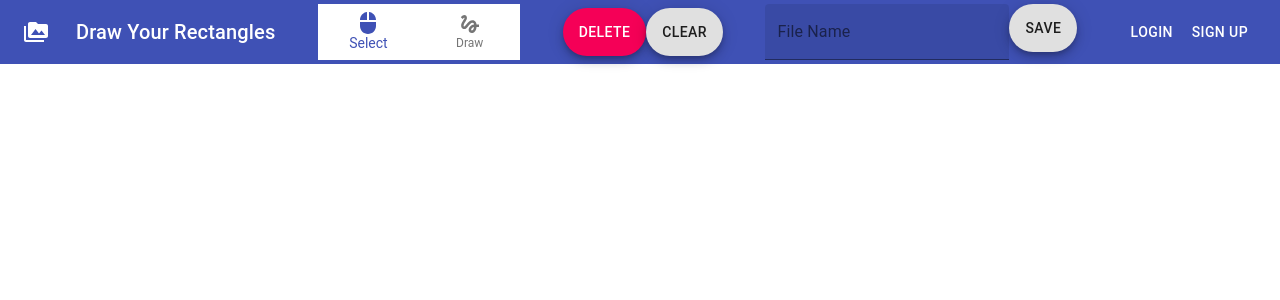
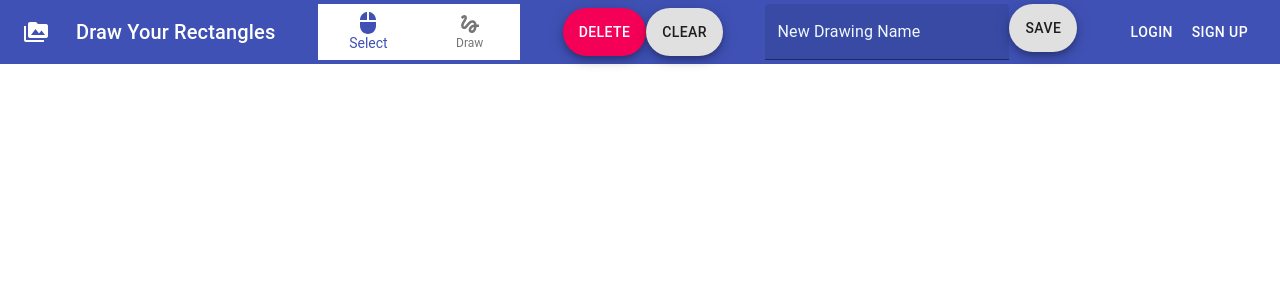
Before and after one commit to matthew-ardi/single-draw-app-reactdjango, a React (Create React App) app: page / in a window 1280 px wide. Shown: the top 300 px of the page. Built offline with nearby package versions, Linux system fonts and the light colour scheme.

Commit message:
clean up - text field

```diff
--- a/src/App.js
+++ b/src/App.js
@@ -108,6 +108,7 @@ const navigationUseStyles = makeStyles({
 });
 
 const textFieldUseStyles = makeStyles((theme) => ({
+  root: {},
   formField: {
     "& > *": {
       margin: theme.spacing(1),
@@ -1191,17 +1192,20 @@ const App = () => {
                 id="form"
                 noValidate
                 autoComplete="off"
-                className={textFieldClasses.root}
                 onSubmit={saveDrawings}
               >
                 {/* <label htmlFor="text">Drawing name: </label> */}
                 <TextField
-                  id="filled-disabled"
-                  label="File Name"
+                  id="standard-disabled"
+                  label="New Drawing Name"
                   variant="filled"
-                  InputPros={{
-                    className: textFieldClasses.input,
+                  className={textFieldClasses.root}
+                  InputLabelProps={{
+                    style: {
+                      color: "aliceblue",
+                    },
                   }}
+                  InputProps={{ style: { color: "aliceblue" } }}
                   value={drawingName}
                   onChange={handleInputChange}
                 />
```
Also changed, not shown: 1 other file (tests, documents, lock files or other folders).
